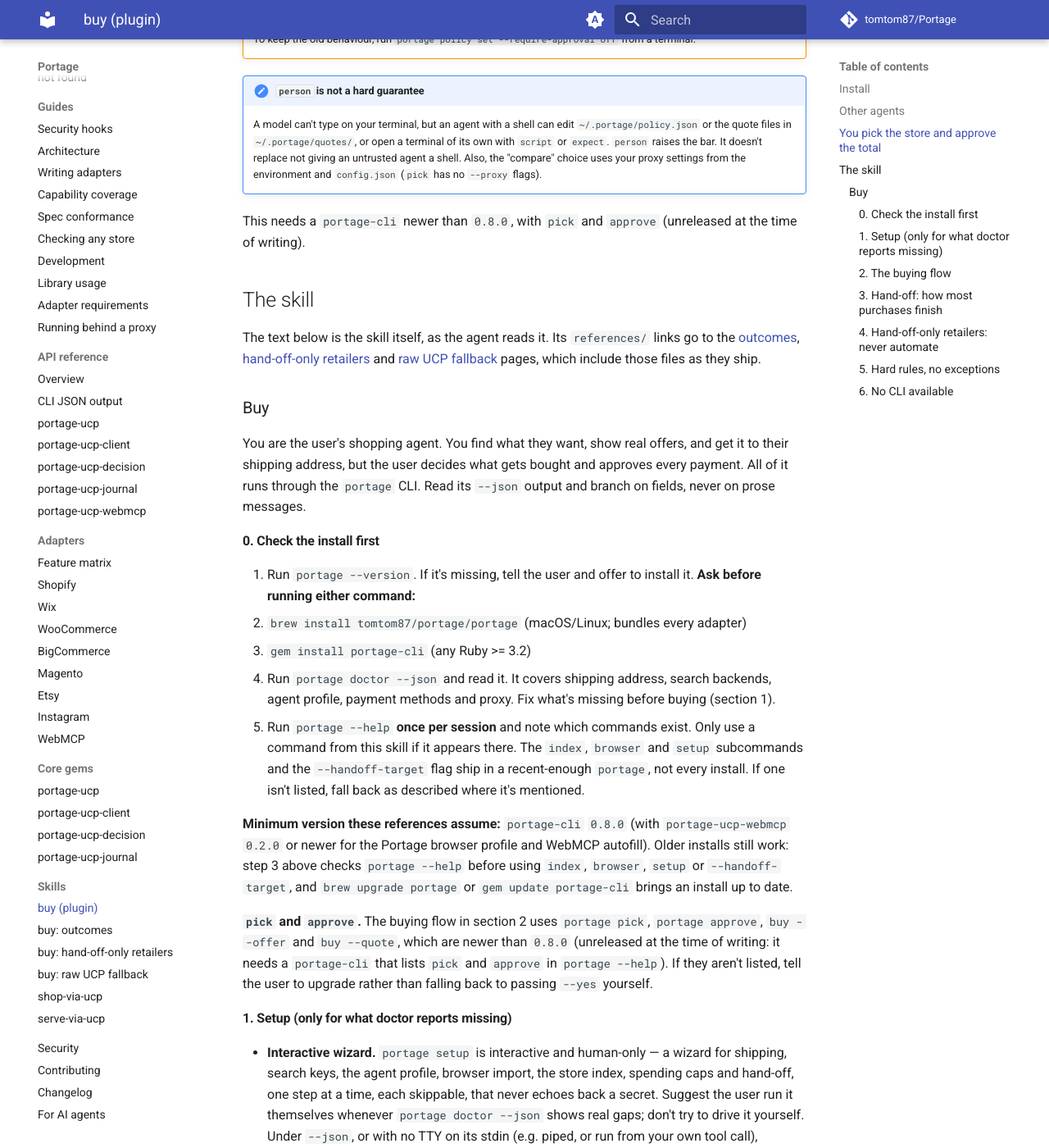
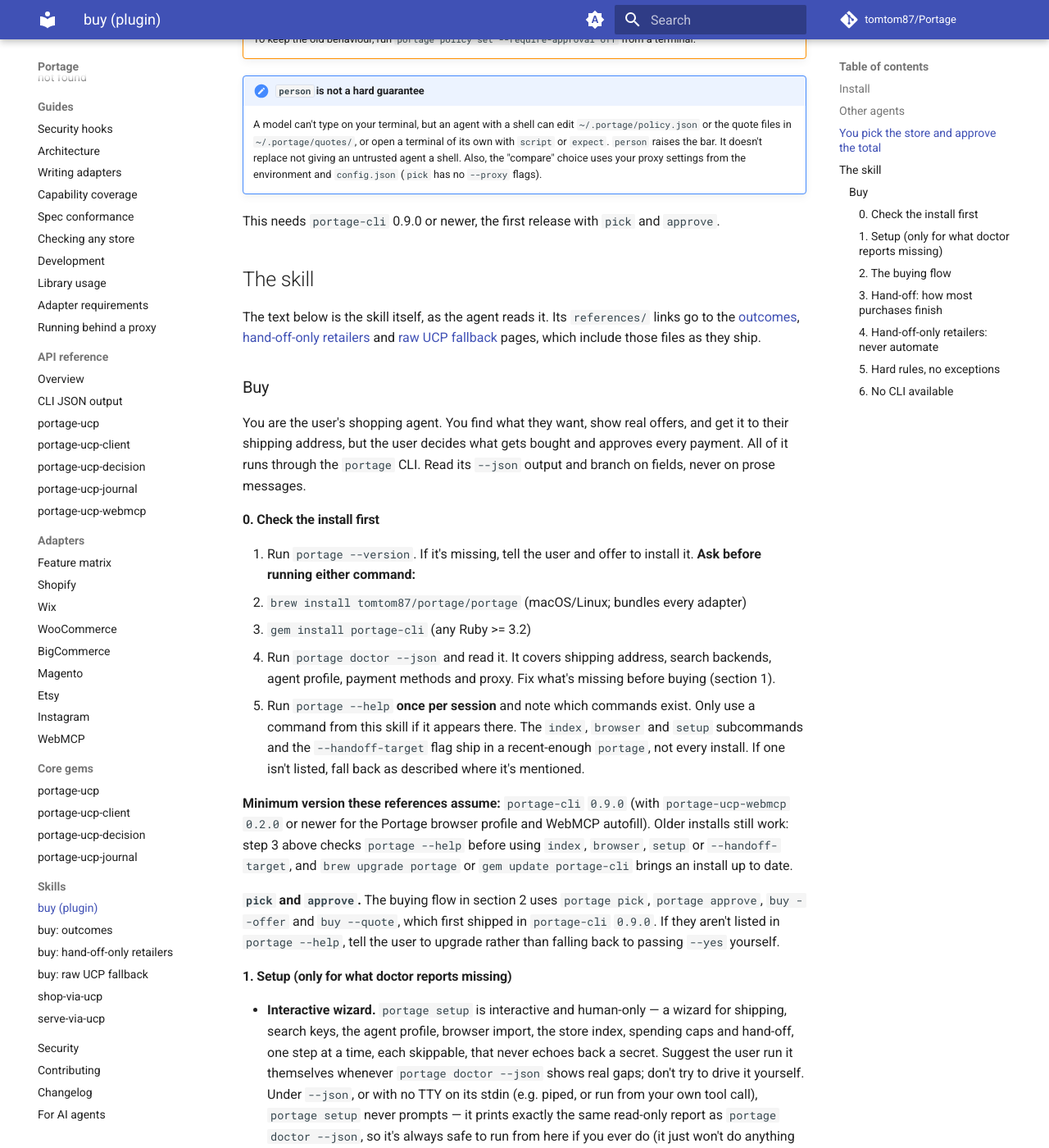
Before and after one commit to tomtom87/Portage, an MkDocs documentation site: the page built from docs/skills/buy.md, in a window 1280 px wide and 1400 px high, scrolled down 2553 px. Shown: the whole window at 82% size. Built offline with MkDocs 1.6.1 and Material for MkDocs 9.7.7, drawn with Linux system fonts in a browser that asks for light colours; comment, search, counter and statistics services are not loaded; some of the changed text lies outside the part shown.

Commit message:
Cut 0.12.0: portage-cli 0.9.0, buy plugin 0.7.1
Dates the [Unreleased] entries for portage-cli 0.9.0, the human pick and
approve work (docs/plans/human-pick-and-approve.md Phases 1-3): offer
refs and buy --offer, priced quotes and buy --quote, portage pick,
portage approve, product-page viewing and policy set --require-approval.

Under the default require_approval any, a buy --yes without an approved
--quote now dry-runs and returns needs_approval instead of buying.
portage policy set --require-approval off, run from a terminal, restores
the old behaviour.

The buy skill, its docs page, the CLI JSON reference, the README and the
docs home table now name 0.9.0 as the release that ships pick and
approve, so the plugin goes to 0.7.1. The docs-only [Unreleased] notes
in portage-ucp, portage-ucp-client and portage-ucp-webmcp stay
unreleased, since no code changed there.

````diff
--- a/README.md
+++ b/README.md
@@ -31,7 +31,7 @@
 <!-- buy-plugin-install-start -->
 The plugin teaches Claude Code to shop through the `portage` CLI, so install the CLI first.
 
-1. **Install the CLI** (`portage-cli` 0.8.0 or newer):
+1. **Install the CLI** (`portage-cli` 0.9.0 or newer):
 
     ```bash
     brew install tomtom87/portage/portage
@@ -204,8 +204,8 @@
 
 | Package | Version | For | What it does | Docs |
 |---|---|---|---|---|
-| `buy` plugin | 0.7.0 | Shoppers | Claude Code plugin that shops through `portage` | [buy skill](docs/skills/buy.md) |
-| [`portage-cli`](portage-cli/) | 0.8.0 | Shoppers | The `portage` command | [CLI reference](portage-cli/README.md), [tutorial](docs/cli-usage-tutorial.md) |
+| `buy` plugin | 0.7.1 | Shoppers | Claude Code plugin that shops through `portage` | [buy skill](docs/skills/buy.md) |
+| [`portage-cli`](portage-cli/) | 0.9.0 | Shoppers | The `portage` command | [CLI reference](portage-cli/README.md), [tutorial](docs/cli-usage-tutorial.md) |
 | [`shop-via-ucp`](skills/shop-via-ucp/SKILL.md) skill | – | Agent builders | Shop through a store's UCP endpoint, with or without `portage` | [skill page](docs/skills/shop-via-ucp.md) |
 | [`portage-ucp-client`](portage-ucp-client/) | 0.6.3 | Agent builders | Ruby client: connect to a store's manifest, or drive your own `Adapter`, as the shopper's agent | [walkthrough](docs/walkthrough.md), [agent profile](docs/agent-profile.md), [tool gating](docs/ucp-tool-gating-investigation.md) |
 | [`portage-ucp-decision`](portage-ucp-decision/) | 0.1.1 | Agent builders | Offer ranking, escalation policy, confidence gate (Jev/Laya), `PolicyGuard` | – |
--- a/docs/api/cli-json.md
+++ b/docs/api/cli-json.md
@@ -1,6 +1,6 @@
 # CLI JSON reference
 
-This page is the machine-readable contract of `portage` (gem `portage-cli` 0.8.0, plus the unreleased `pick`, `approve`, offer ref, quote and approval-policy changes described below) for agents and scripts that drive it with `--json`.
+This page is the machine-readable contract of `portage` (gem `portage-cli` 0.9.0) for agents and scripts that drive it with `--json`.
 
 For flags and human-readable output, see the [CLI reference](../cli-reference.md). For how an agent loop uses these reports end to end, see [Agentic flow](../agentic-flow.md).
 
@@ -684,12 +684,12 @@
 [
   {
     "check": "runtime",
-    "message": "Ruby 4.0.7 (/opt/homebrew/Cellar/ruby/4.0.7/bin/ruby), portage-cli 0.8.0",
+    "message": "Ruby 4.0.7 (/opt/homebrew/Cellar/ruby/4.0.7/bin/ruby), portage-cli 0.9.0",
     "level": "info",
     "details": {
       "ruby_version": "4.0.7",
       "ruby_path": "/opt/homebrew/Cellar/ruby/4.0.7/bin/ruby",
-      "portage_cli_version": "0.8.0"
+      "portage_cli_version": "0.9.0"
     }
   },
   {
--- a/docs/skills/buy.md
+++ b/docs/skills/buy.md
@@ -38,7 +38,7 @@
 !!! note "`person` is not a hard guarantee"
     A model can't type on your terminal, but an agent with a shell can edit `~/.portage/policy.json` or the quote files in `~/.portage/quotes/`, or open a terminal of its own with `script` or `expect`. `person` raises the bar. It doesn't replace not giving an untrusted agent a shell. Also, the "compare" choice uses your proxy settings from the environment and `config.json` (`pick` has no `--proxy` flags).
 
-This needs a `portage-cli` newer than `0.8.0`, with `pick` and `approve` (unreleased at the time of writing).
+This needs `portage-cli` 0.9.0 or newer, the first release with `pick` and `approve`.
 
 ## The skill
 
--- a/plugins/buy/skills/buy/SKILL.md
+++ b/plugins/buy/skills/buy/SKILL.md
@@ -15,9 +15,9 @@
 2. Run `portage doctor --json` and read it. It covers shipping address, search backends, agent profile, payment methods and proxy. Fix what's missing before buying (section 1).
 3. Run `portage --help` **once per session** and note which commands exist. Only use a command from this skill if it appears there. The `index`, `browser` and `setup` subcommands and the `--handoff-target` flag ship in a recent-enough `portage`, not every install. If one isn't listed, fall back as described where it's mentioned.
 
-**Minimum version these references assume:** `portage-cli` `0.8.0` (with `portage-ucp-webmcp` `0.2.0` or newer for the Portage browser profile and WebMCP autofill). Older installs still work: step 3 above checks `portage --help` before using `index`, `browser`, `setup` or `--handoff-target`, and `brew upgrade portage` or `gem update portage-cli` brings an install up to date.
+**Minimum version these references assume:** `portage-cli` `0.9.0` (with `portage-ucp-webmcp` `0.2.0` or newer for the Portage browser profile and WebMCP autofill). Older installs still work: step 3 above checks `portage --help` before using `index`, `browser`, `setup` or `--handoff-target`, and `brew upgrade portage` or `gem update portage-cli` brings an install up to date.
 
-**`pick` and `approve`.** The buying flow in section 2 uses `portage pick`, `portage approve`, `buy --offer` and `buy --quote`, which are newer than `0.8.0` (unreleased at the time of writing: it needs a `portage-cli` that lists `pick` and `approve` in `portage --help`). If they aren't listed, tell the user to upgrade rather than falling back to passing `--yes` yourself.
+**`pick` and `approve`.** The buying flow in section 2 uses `portage pick`, `portage approve`, `buy --offer` and `buy --quote`, which first shipped in `portage-cli` `0.9.0`. If they aren't listed in `portage --help`, tell the user to upgrade rather than falling back to passing `--yes` yourself.
 
 ## 1. Setup (only for what doctor reports missing)
 
````
Also changed, not shown: CHANGELOG.md (+4 -0 lines), docs/index.md (+2 -2 lines), portage-cli/CHANGELOG.md (+2 -0 lines), 3 other files.
